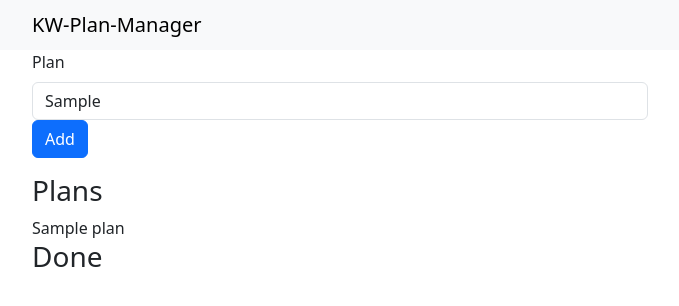
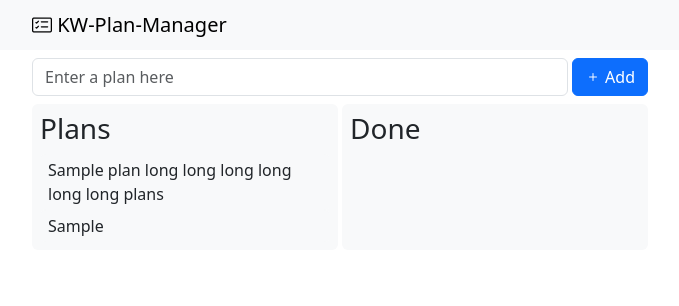
Before and after one commit to suglory94/kw-plan-manager, a plain HTML site: page index.html in a window 1280 px wide. Both pictures are taken after typing "Sample" into the empty fields and a click on the button "Add". Shown: the whole page, without its empty margins (300-979 px from the left). Drawn offline with nearby package versions, Linux system fonts and the light colour scheme.

Commit message:
Event_Handling

```diff
--- a/index.html
+++ b/index.html
@@ -7,6 +7,7 @@
     <meta name="viewport" content="width=device-width, initial-scale=1">
 
     <link href="https://cdn.jsdelivr.net/npm/bootstrap@5.3.8/dist/css/bootstrap.min.css" rel="stylesheet">
+    <link rel="stylesheet" href="https://cdn.jsdelivr.net/npm/bootstrap-icons@1.13.1/font/bootstrap-icons.min.css">
 
     <title>KW-Plan-Manager</title>
     <style>
@@ -20,24 +21,29 @@
     <!-- HTML Code -->
     <nav class="navbar bg-body-tertiary">
         <div class="container">
-            <span class="navbar-brand mb-0 h1">KW-Plan-Manager</span>
+            <span class="navbar-brand mb-0 h1">
+                <i class="bi bi-card-checklist"></i>
+                KW-Plan-Manager
+            </span>
         </div>
     </nav>
     <div class="container">
-        <div class="mb-3">
-            <label for="exampleFormControlInput1" class="form-label">Plan</label>
-            <input type="text" class="form-control" id="exampleFormControlInput1" placeholder="Enter a plan here">
-            <button type="button" class="btn btn-primary">Add</button>
+        <div class="d-flex align-items-center mb-2 mt-2">
+            <input type="text" class="form-control" id="plan-input" placeholder="Enter a plan here">
+            <button type="button" id="add-btn" class="btn btn-primary ms-1 text-nowrap">
+                <i class="bi bi-plus"></i>
+                Add
+            </button>
         </div>
 
-        <div>
+        <div class="d-flex">
+            <div class="w-50 bg-light rounded-2 p-2 me-1">
                 <h3>Plans</h3>
                 <div id="plan-list">
-                <div class="plan">Sample plan</div>
+                    <div class="plan bg-light p-1 rounded-2 ps-2">Sample plan long long long long long long plans</div>
                 </div>
             </div>
-
-        <div>
+            <div class="w-50 bg-light rounded-2 p-2">
                 <h3>Done</h3>
                 <div id="done-list">
 
@@ -45,10 +51,29 @@
             </div>
         </div>
 
+    </div>
+
     <script src="https://cdn.jsdelivr.net/npm/bootstrap@5.3.8/dist/js/bootstrap.bundle.min.js"></script>
 
     <script>
-        /* JS Code */
+        let addBtn = document.querySelector("#add-btn");
+
+        addBtn.addEventListener("click", () => {
+            let input = document.querySelector("#plan-input");
+            let plan = input.value;
+
+            if (!plan.length) return;
+
+            let newPlan = document.createElement("div");
+            newPlan.classList.add("plan", "bg-light", "p-1", "rounded-2", "ps-2");
+            newPlan.textContent = plan;
+
+            let planList = document.querySelector("#plan-list");
+            planList.appendChild(newPlan);
+
+            input.value = "";
+        })
+
     </script>
 </body>
 
```
Lines whose indentation alone changed are shown as unchanged.
